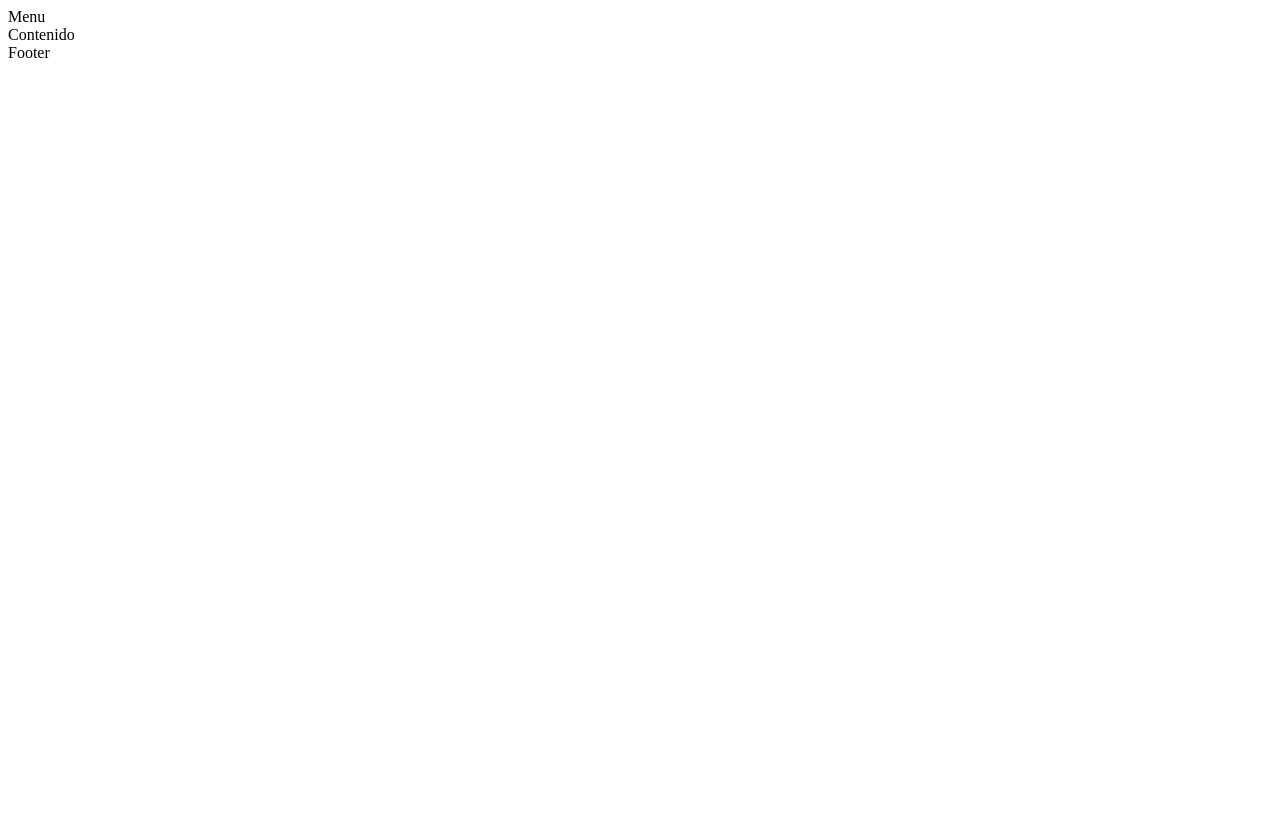
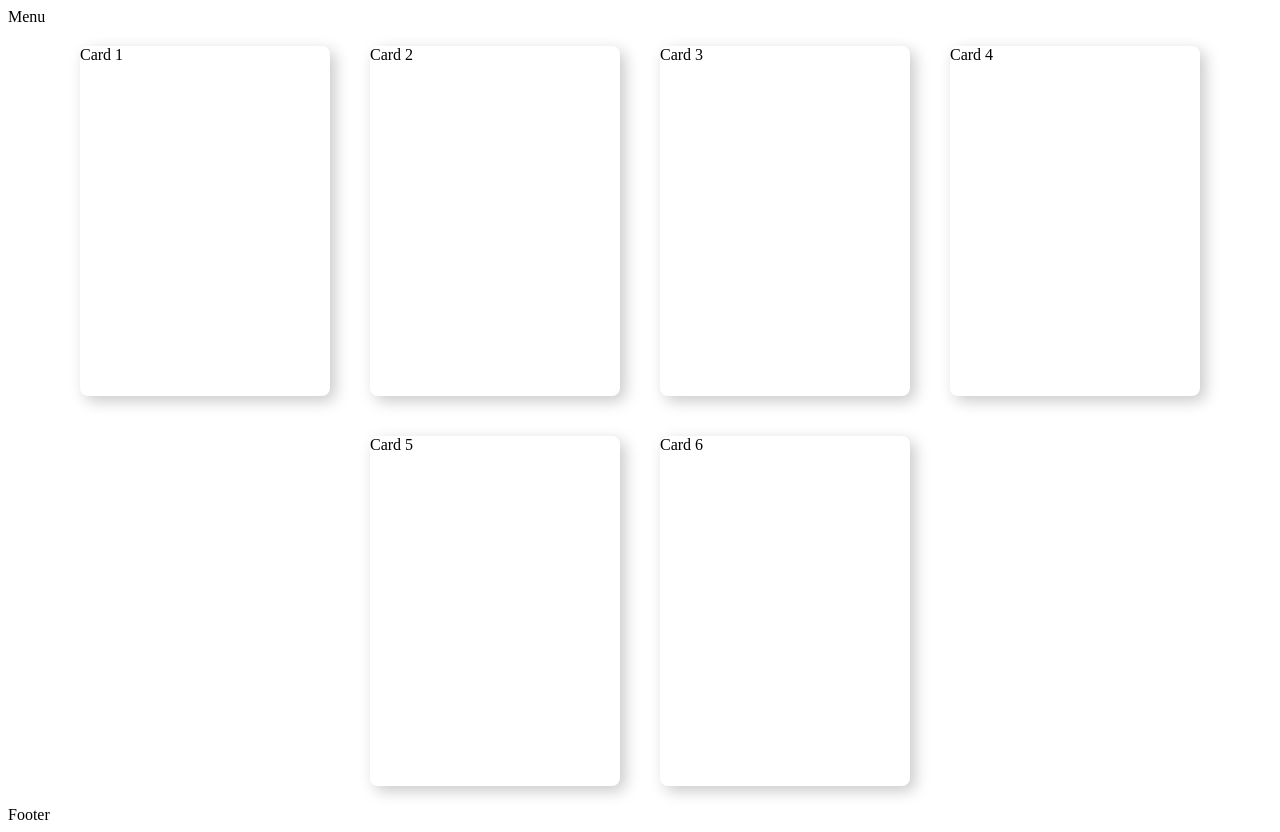
Before and after one commit to LeonardoRoG/TP-IDW, a website: page html/index.html in a window 1280 px wide. Before the commit the page ends 800 px from the top, so only its background shows below. Drawn offline with Linux system fonts and the light colour scheme; files that its build step writes are made by us from their sources.

Commit message:
Correcciones css

```diff
--- /dev/null
+++ b/html/css/styles.css
@@ -0,0 +1,14 @@
+.flex-container{
+    display: flex;
+    justify-content: center;
+    flex-wrap: wrap;
+}
+
+.card-item{
+    margin: 20px;
+    width: 250px;
+    min-width: 225px;
+    height: 350px;
+    border-radius: 8px;
+    box-shadow: 5px 5px 15px rgb(201, 201, 201) ;
+}
--- a/html/index.html
+++ b/html/index.html
@@ -4,7 +4,7 @@
     <meta charset="UTF-8">
     <meta name="viewport" content="width=device-width, initial-scale=1.0">
     <title>Trabajo Práctico 1 - IDW</title>
-    <link rel="stylesheet" href="css/styles.css">
+    <link rel="stylesheet" href="/css/styles.css" type="text/css" media="screen">
 </head>
 <body>
     <header>
@@ -16,7 +16,19 @@
 
     <main>
         <!-- Contenido principal -->
-        Contenido
+        <section>
+            <!-- Hero Image -->
+
+        </section>
+        <section class="flex-container">
+            <!-- Cards -->
+            <div class="card-item">Card 1</div>
+            <div class="card-item">Card 2</div>
+            <div class="card-item">Card 3</div>
+            <div class="card-item">Card 4</div>
+            <div class="card-item">Card 5</div>
+            <div class="card-item">Card 6</div>
+        </section>
     </main>
 
     <footer>
```
Also changed, not shown: css/styles.css (deleted).
